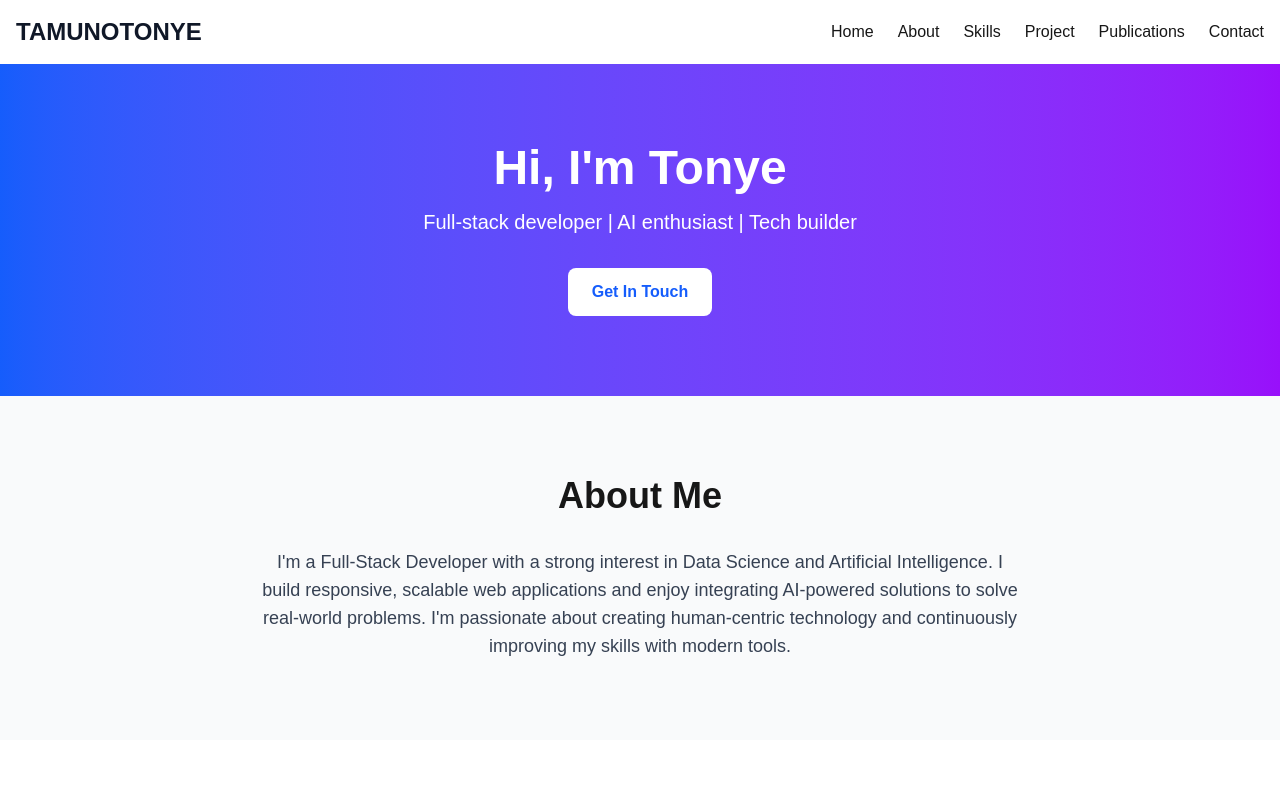
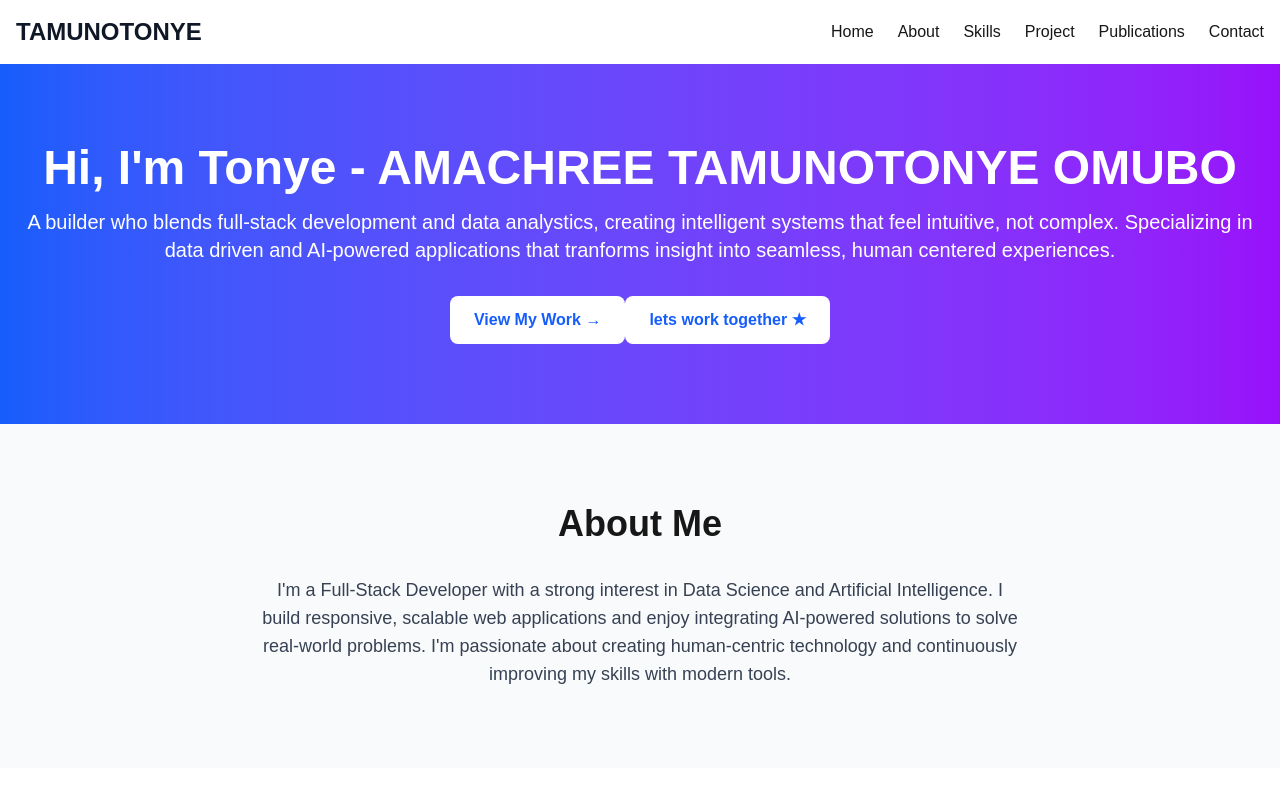
Before and after one commit to Jiggy40-cpu/tonye-portfolio, a Next.js app: page / in a window 1280 px wide. Shown: the top 800 px of the page. Built offline with nearby package versions, Linux system fonts and the light colour scheme.

Commit message:
added description

```diff
--- a/components/Footer.tsx
+++ b/components/Footer.tsx
@@ -1,14 +1,16 @@
-export default function Footer() {
+'use client'
+ function Footer() {
   return (
     <footer className="bg-gray-900 text-white py-8">
       <div className="max-w-7xl mx-auto px-4 text-center">
         <p>&copy; 2026 Tonye. All rights reserved.</p>
         <div className="flex justify-center gap-4 mt-4">
-          <a href="#" className="hover:text-blue-400">GitHub</a>
-          <a href="#" className="hover:text-blue-400">LinkedIn</a>
+          <a href="https://github.com/Jiggy40-cpu" className="hover:text-blue-400">GitHub</a>
+          <a href="www.linkedin.com/in/tamunotonye-amachree-2b27b42b2" className="hover:text-blue-400">LinkedIn</a>
           <a href="#" className="hover:text-blue-400">Twitter</a>
         </div>
       </div>
     </footer>
   );
 }
+export default  Footer;
--- a/components/Hero.jsx
+++ b/components/Hero.jsx
@@ -3,11 +3,18 @@ function Hero() {
   return (
     <section id="home" className="bg-gradient-to-r from-blue-600 to-purple-600 text-white py-20">
       <div className="max-w-7xl mx-auto px-4 text-center">
-        <h2 className="text-5xl font-bold mb-4">Hi, I'm Tonye</h2>
-        <p className="text-xl mb-8">Full-stack developer | AI enthusiast | Tech builder</p>
+        <h2 className="text-5xl font-bold mb-4">Hi, I'm Tonye - AMACHREE TAMUNOTONYE OMUBO</h2>
+        <p className="text-xl mb-8">A builder who blends full-stack development and data analystics, creating
+          intelligent systems that feel intuitive, not complex. Specializing in data driven and AI-powered applications
+          that tranforms insight into seamless, human centered experiences.
+         </p>
         <button className="bg-white text-blue-600 px-6 py-3 rounded-lg font-semibold hover:bg-gray-100">
-          Get In Touch
+          View My Work →
         </button>
+        <button className="bg-white text-blue-600 px-6 py-3 rounded-lg font-semibold hover:bg-gray-100">
+          lets work together ★
+        </button>
+
       </div>
     </section>
   );
--- a/components/Projects.tsx
+++ b/components/Projects.tsx
@@ -1,4 +1,5 @@
-export default function Projects() {
+'use client'
+function Projects() {
   const projects = [
     {
       title: "Project 1",
@@ -32,3 +33,4 @@ export default function Projects() {
     </section>
   );
 }
+export default  Projects;
```
